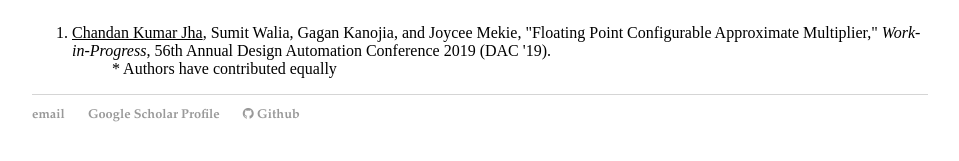
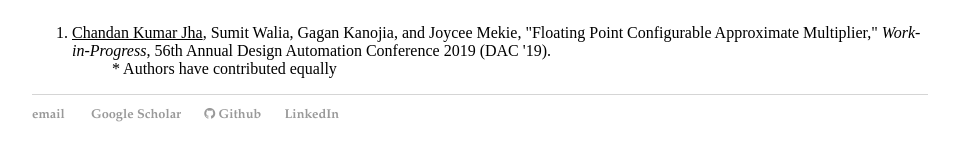
Before and after one commit to chajha/chajha.github.io, a Jekyll site: the page built from pages/publications.html, in a window 1280 px wide. Shown: the part 656-817 px from the top of the page, without its empty margins (160-1119 px from the left). Built offline with Jekyll 4.4.1, drawn with Linux system fonts in a browser that asks for light colours; nearby versions of some CDN libraries.

Commit message:
Update default.html

```diff
--- a/_layouts/default.html
+++ b/_layouts/default.html
@@ -24,10 +24,10 @@
 			</div><!-- /.container -->
 			<footer>
 	    		<ul>
-	        		<li><a href="mailto:chandan.jha@iitgn.ac.in">email</a></li>
-<!-- 	        		<li><a href="https://github.com/chajha">github.com/chajha</a></li> -->
-              <li><a href="https://scholar.google.com/citations?hl=en&user=ayYfmkQAAAAJ">Google Scholar Profile</a></li>
-				<a href="https://github.com/chajha" class="btn"><i class="fa fa-github"></i><span> Github</span></a>
+	        		<li> <a href="mailto:chandan.jha@iitgn.ac.in">email</a></li>
+              			<li> <a href="https://scholar.google.com/citations?hl=en&user=ayYfmkQAAAAJ" class="btn"><i class="fab fa-google"></i>Google Scholar</a></li>
+				<li> <a href="https://github.com/chajha" class="btn"><i class="fa fa-github"></i><span> Github</span></a> </li>
+				<li> <a href="https://www.linkedin.com/in/chandan-kumar-jha-101592111/" class="btn"><i class="fab fa-linkedin-in"></i>LinkedIn</a> </li>
 				</ul>
 			</footer>
 		</body>
```
